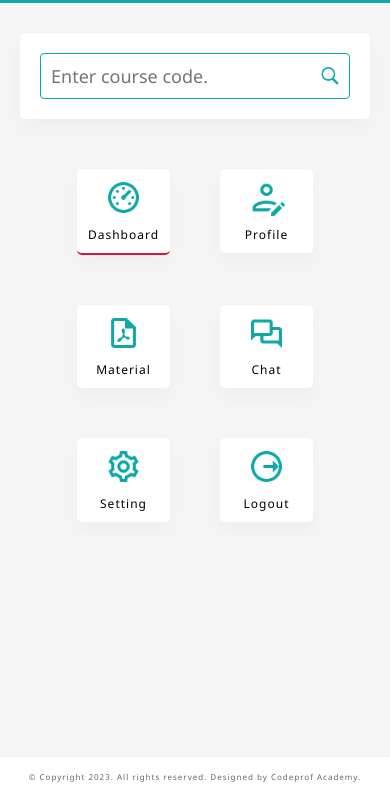
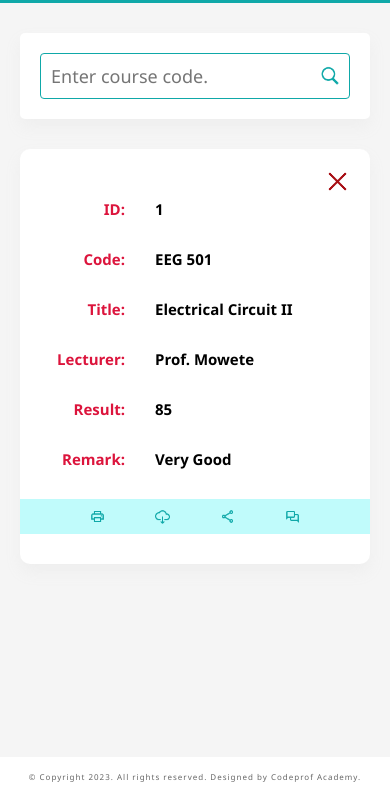
Before and after one commit to codeprof-computer-academy/student-app, a plain HTML site: page index.html in a window 390 px wide. Both pictures are taken after a click on the picture 330 px from the left and 123 px from the top of the page. Shown: the part 47-844 px from the top of the page. Drawn offline with Linux system fonts and the light colour scheme.

Commit message:
Add files via upload

```diff
--- a/index.html
+++ b/index.html
@@ -27,6 +27,25 @@
              <span><input type="text" placeholder="Enter course code." class="search-input"><img src="search2.png" alt="" width="30" class="search-btn"></span>
     </section>
     <section id="dashboard">
+
+        <div class="result-display">
+                  <img src="close.png" alt="" width="30" class="close-btn">
+                  <div class="result">
+                           <h3><span>ID: </span><span class="id">1</span></h3>
+                           <h3><span>Code: </span><span class="code">EEG 501</span></h3>
+                           <h3><span>Title: </span><span class="title">Electrical Circuit II</span></h3>
+                           <h3><span>Lecturer: </span><span class="lecturer">Prof. Mowete</span></h3>
+                           <h3><span>Result: </span><span class="score">85</span></h3>
+                           <h3><span>Remark: </span><span class="remark">Very Good</span></h3>
+                  </div>
+
+                  <div class="action">
+                      <img src="print.png" alt="" width="25">
+                      <img src="download.png" alt="" width="25">
+                      <img src="share.png" alt="" width="25">
+                      <img src="chat3.png" alt="" width="25">
+                  </div>
+        </div>
 
              <div class="row-1">
                  <span class="active-span">
--- a/style.css
+++ b/style.css
@@ -202,12 +202,11 @@ nav a img{
     gap:50px;
     padding: 20px;
     background-color: whitesmoke;
-    overflow-y: scroll;
     position: relative;
 
   }
 
-  /* .result-display{
+ .result-display{
     position: absolute;
     top:0;
     left:0;
@@ -218,36 +217,83 @@ nav a img{
     flex-direction: column;
     justify-content: flex-start;
     align-items: flex-start;
-    padding: 30px;
+    padding: 30px 0;
+    gap:30px;
+    border-radius: 10px;
+    box-shadow: 0px 8px 16px rgba(186, 186, 186, 0.1);
   }
 
-  .result-display img{
-    position: absolute;
-    right:20px;
-    top:20px;
-  }
-  .result-display article{
+  .result-display .action{
     width: 100%;
-    margin-top: 50px;
-    display: none;
-    flex-direction:  column;
-    justify-content: flex-start;
-    align-items: flex-start;
+    height: 10%;
+    display: flex;
+    justify-content: center;
+    align-items: center;
+    gap:50px;
+    padding: 10px 0;
+    background-color: #c0fbfb;
   }
 
-  .result-display article h3{
+  .result-display .action img{
+    width: 15px;
+  }
+
+
+  .close-btn{
+    position: absolute;
+    right: 20px;
+    top:20px;
+    width: 25px;
+    transition: .5s transform ease;
+  }
+
+  .close-btn:hover{
+    transform: scale(1.5);
+
+  }
+
+  .result-display .result{
+    width: 100%;
+    height: 90%;
     display: flex;
-    justify-content: flex-start;
+    flex-direction:  column;
+    justify-content: center;
     align-items: flex-start;
     gap:30px;
-    text-align: left;
+    margin-top: 20px;
   }
 
+  .result-display .result h3{
+    display: flex;
+    width: 100%;
+    justify-content: flex-start;
+    align-items: center;
+    gap:30px;
+    text-align: left;
+    font-size: 15px;
+
+  }
+
+  .result-display .result h3 span{
+    overflow-x: scroll;
+  }
+
+  .result-display .result h3 span:nth-child(1){
+    color:crimson;
+    width: 30%;
+    display: flex;
+    justify-content: flex-end;
+    align-items: center;
+    text-align: left;
+
+  }
+
+ /*
   .result-display article span{
     text-decoration: left;
   } */
 
-  #dashboard div{
+  #dashboard .row-1, .row-2, .row-3{
     width: 100%;
     display: flex;
     justify-content: center;
@@ -255,7 +301,7 @@ nav a img{
     gap:50px;
   }
 
-  #dashboard div span{
+  #dashboard .row-1 span, .row-2 span, .row-3 span{
     width: 30%;
     display: flex;
     flex-direction: column;
```
Also changed, not shown: chat3.png (added), download.png (added), print.png (added), share.png (added).
